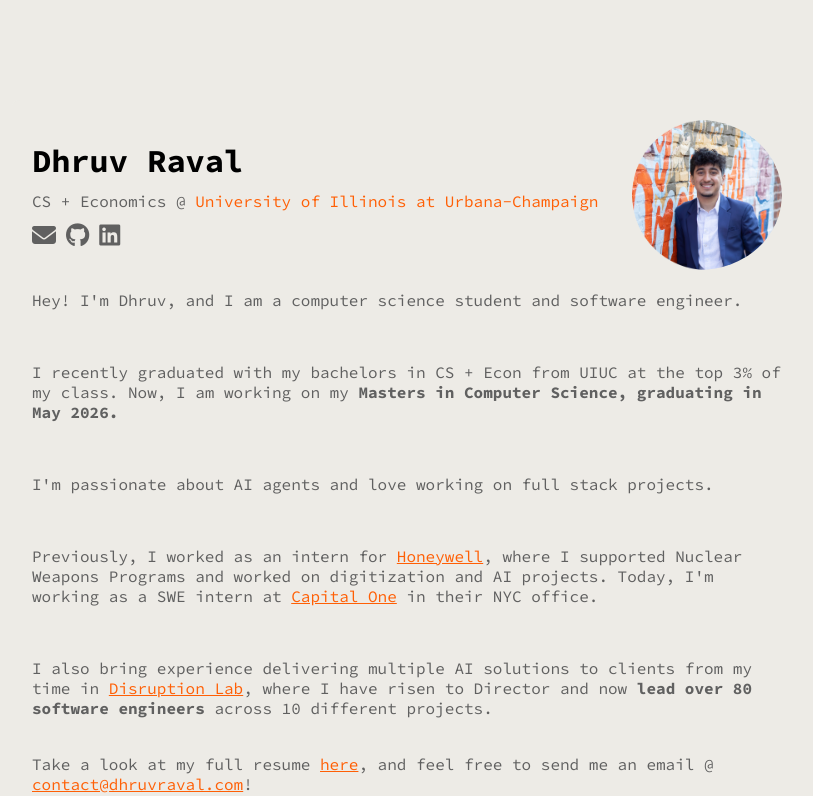
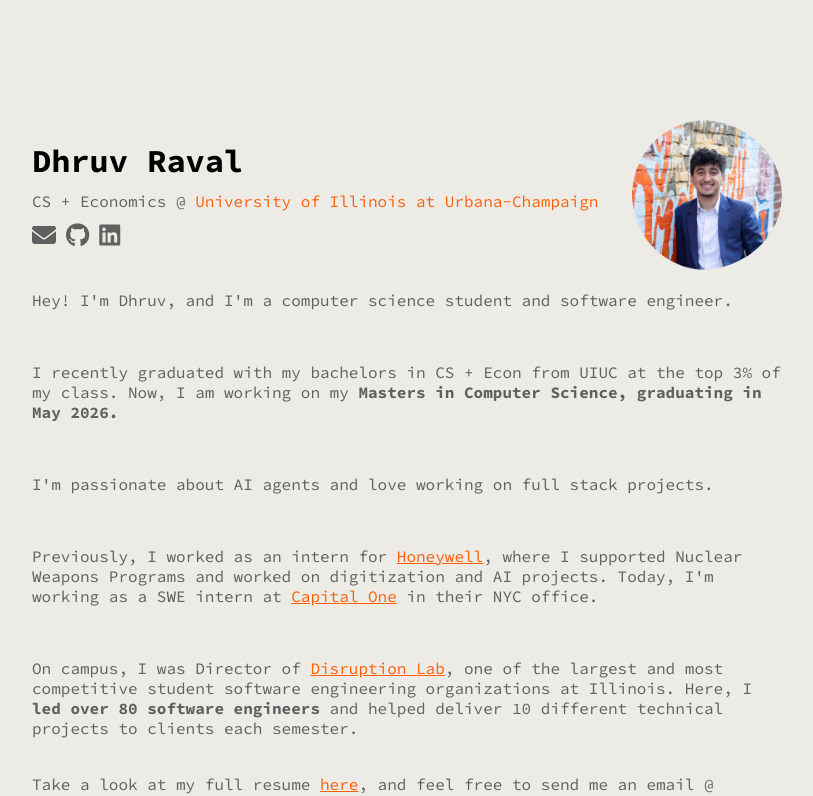
Before and after one commit to dhruvkraval/my-website, a React (Create React App) app: page / in a window 1280 px wide. Shown: the top 796 px of the page, without its empty margins (233-1046 px from the left). Built offline with nearby package versions, Linux system fonts and the light colour scheme.

Commit message:
updated text and experience

```diff
--- a/src/App.js
+++ b/src/App.js
@@ -108,7 +108,7 @@ function App() {
           </div>
           <div class="intro-text">
             <p>
-              Hey! I'm Dhruv, and I am a computer science student and software engineer.
+              Hey! I'm Dhruv, and I'm a computer science student and software engineer.
             </p>
             <br></br>
             <p>
@@ -121,7 +121,7 @@ function App() {
             <br></br>
             <p>Previously, I worked as an intern for <a href="https://kcnsc.doe.gov/" target="_blank" rel="noopener noreferrer">Honeywell</a>, where I supported Nuclear Weapons Programs and worked on digitization and AI projects. Today, I'm working as a SWE intern at <a href="https://www.capitalone.com/" target="_blank" rel="noopener noreferrer">Capital One</a> in their NYC office.</p>
             <br></br>
-            <p>I also bring experience delivering multiple AI solutions to clients from my time in <a href="https://giesgroups.illinois.edu/disruptionlab/home-v2/" target="_blank" rel="noopener noreferrer">Disruption Lab</a>, where I have risen to Director and now <strong>lead over 80 software engineers</strong> across 10 different projects.</p>
+            <p>On campus, I was Director of <a href="https://www.linkedin.com/company/disruption-lab-at-gies" target="_blank" rel="noopener noreferrer">Disruption Lab</a>, one of the largest and most competitive student software engineering organizations at Illinois. Here, I <strong>led over 80 software engineers</strong> and helped deliver 10 different technical projects to clients each semester.</p>
             <br></br>
             Take a look at my full resume <a href="/resume.pdf" target="_blank" rel="noopener noreferrer">here</a>, and feel free to send me an email @ <a href="mailto:contact@dhruvraval.com">contact@dhruvraval.com</a>!
           </div>
```
